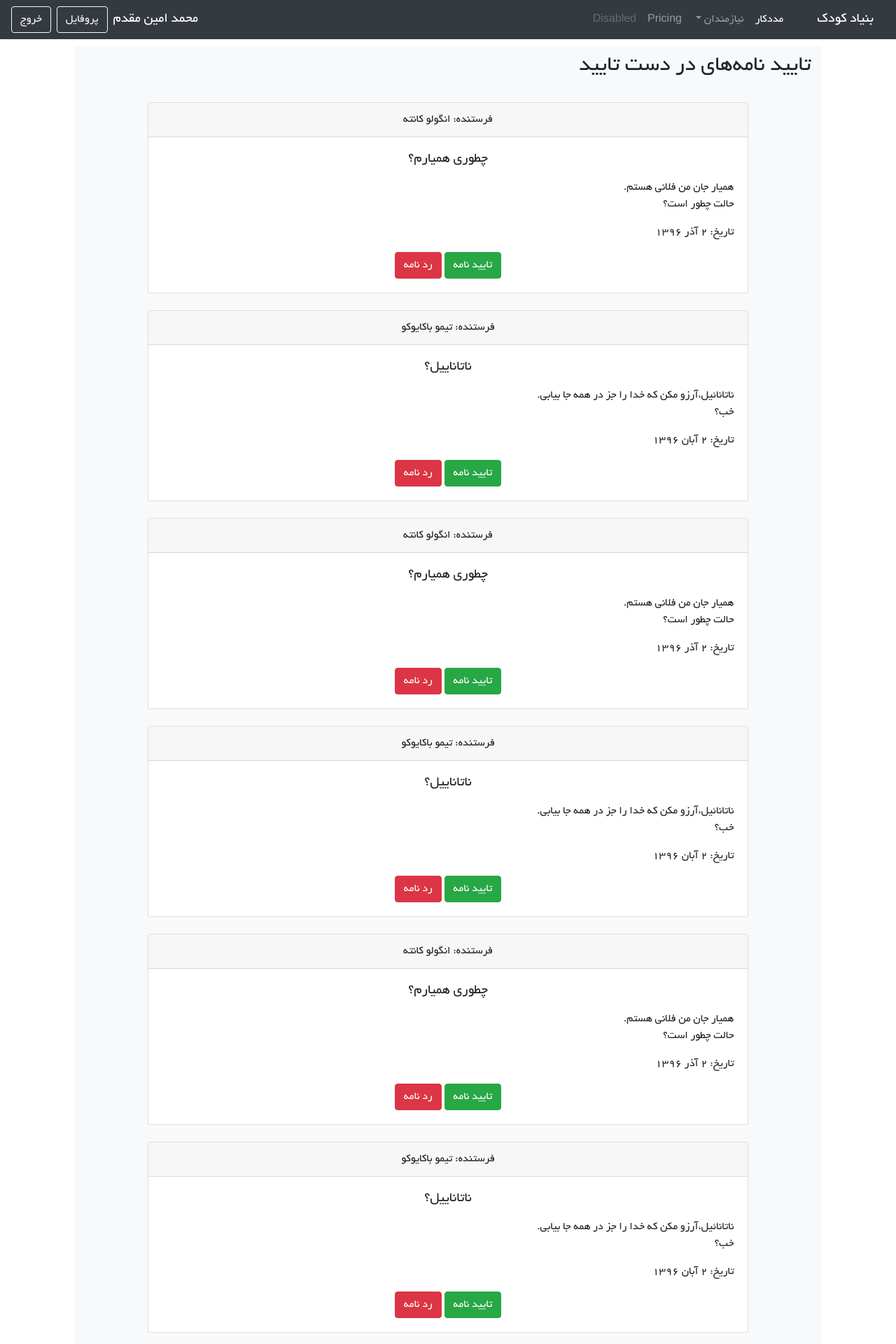
After one commit to sinahmr/childf, a Django app: page /volunteer/letter-verification/ in a window 1280 px wide. The commit adds this page. Shown: the top 1920 px of the page at 70% size. Run offline with Django 3.2, Linux system fonts and the light colour scheme; some libraries are stand-ins or nearby versions.

Commit message:
Letter verification page is added for volunteer

```diff
--- a/main/templates/main/navbars/volunteer.html
+++ b/main/templates/main/navbars/volunteer.html
@@ -10,6 +10,7 @@
         <div class="dropdown-menu" aria-labelledby="navbarDropdownChilds">
             <a class="dropdown-item" href="{% url 'volunteer_children' %}">لیست نیازمندان</a>
             <a class="dropdown-item" href="{% url 'add_user' 'child'%}">اضافه کردن نیازمند</a>
+            <a class="dropdown-item" href="{% url 'volunteer_letter_verification'%}">نامه‌های در دست تایید</a>
             <a class="dropdown-item" href="#">نیازهای برطرف نشده</a>
         </div>
     </li>
--- /dev/null
+++ b/main/templates/main/volunteer/letter-verification.html
@@ -0,0 +1,48 @@
+{% extends 'main/base.html' %}
+{% block content %}
+    <div class="container-fluid content">
+        <div class="row">
+            <div class="col-md-1 d-none d-md-block">
+            </div>
+            <div class="col-md-10 col-sm-12 bg-light main-content">
+                <h2>تایید نامه‌های در دست تایید</h2>
+                <br/>
+                {% for letter in letters %}
+                    <div id="letter-{{ letter.id }}">
+                        <div class="row">
+                            <div class="col-md-1 hidden-sm">
+                            </div>
+                            <div class="col-md-10 col-sm-12 bg-light">
+                                <div class="card">
+                                    <div class="card-header text-center">فرستنده: {{ letter.child.first_name }} {{ letter.child.last_name }}</div>
+                                    <div class="card-body">
+                                        <h5 class="card-title text-center">{{ letter.title }}</h5>
+                                        <p class="card-text">{{ letter.content|linebreaks }}</p>
+                                        <p>تاریخ: {{ letter.date }}</p>
+                                        <div class="text-center">
+                                            <a href="javascript:removeLetter({{ letter.id }})" class="btn btn-success">تایید نامه</a>
+                                            <a href="javascript:removeLetter({{ letter.id }})" class="btn btn-danger">رد نامه</a>
+                                        </div>
+                                    </div>
+                                </div>
+                            </div>
+                            <div class="col-md-1 hidden-sm">
+                            </div>
+                        </div>
+                        <br/>
+                    </div>
+                {% endfor %}
+            </div>
+        <div class="col-md-1 d-none d-md-block">
+        </div>
+        </div>
+    </div>
+    </div>
+{% endblock %}
+{% block scripts %}
+    <script type="text/javascript">
+        function removeLetter(id) {
+            $('#letter-' + id).fadeOut('slow');
+        }
+    </script>
+{% endblock %}
--- a/main/urls.py
+++ b/main/urls.py
@@ -15,6 +15,7 @@ urlpatterns = [
     url(r'^child/purchases/', views.child_purchases, name='child_purchases'),
     url(r'^login/', views.login, name='login'),
     url(r'^profile/', views.profile, name='profile'),
+    url(r'^volunteer/letter-verification/', views.volunteer_letter_verification, name='volunteer_letter_verification'),
     url(r'^donor/purchase/', views.purchase, name='donor_purchase'),
     url(r'^donor/purchases/', views.donor_purchases, name='donor_purchases'),
     url(r'^admin/activities/', views.activities, name='admin_activities'),
--- a/main/views.py
+++ b/main/views.py
@@ -136,6 +136,31 @@ def child_purchases(request):
     return render(request, 'main/child/purchases.html', {'purchases': purchases, 'user_type': 'child'})
 
 
+def volunteer_letter_verification(request):
+    letters = [
+        {
+            'id': letter_id,
+            'child': {
+                'first_name': 'انگولو',
+                'last_name': 'کانته'
+            },
+            'title': 'چطوری همیارم؟',
+            'content': 'همیار جان من فلانی هستم.\nحالت چطور است؟',
+            'date': '۲ آذر ۱۳۹۶'
+        } if letter_id % 2 == 1 else
+        {
+            'id': letter_id,
+            'child': {
+                'first_name': 'تیمو',
+                'last_name': 'باکایوکو'
+            },
+            'title': 'ناتاناییل؟',
+            'content': 'ناتانائیل،آرزو مکن که خدا را جز در همه جا بیابی.\nخب؟',
+            'date': '۲ آبان ۱۳۹۶'
+        } for letter_id in range(1, 10)]
+    return render(request, 'main/volunteer/letter-verification.html', {'letters': letters, 'user_type': 'volunteer'})
+
+
 def donor_purchases(request):
     purchases = [
                     {
```
